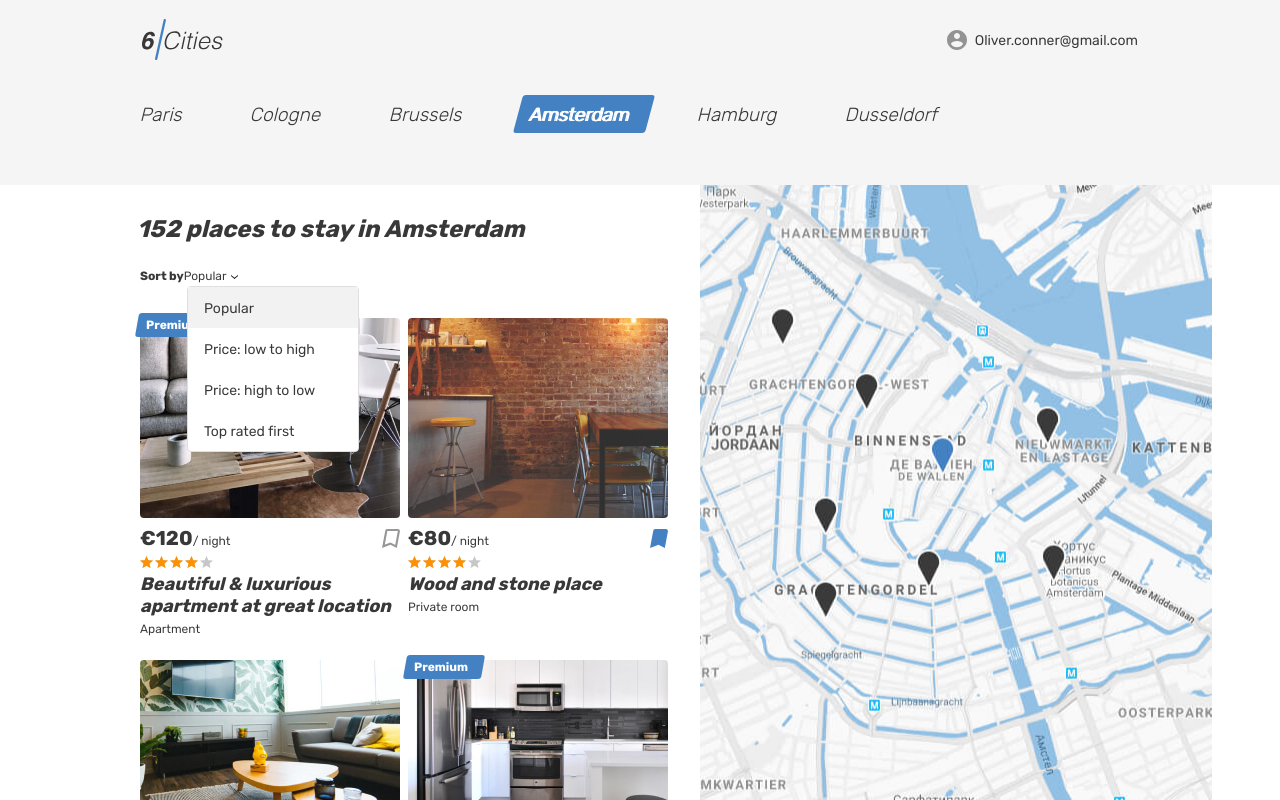
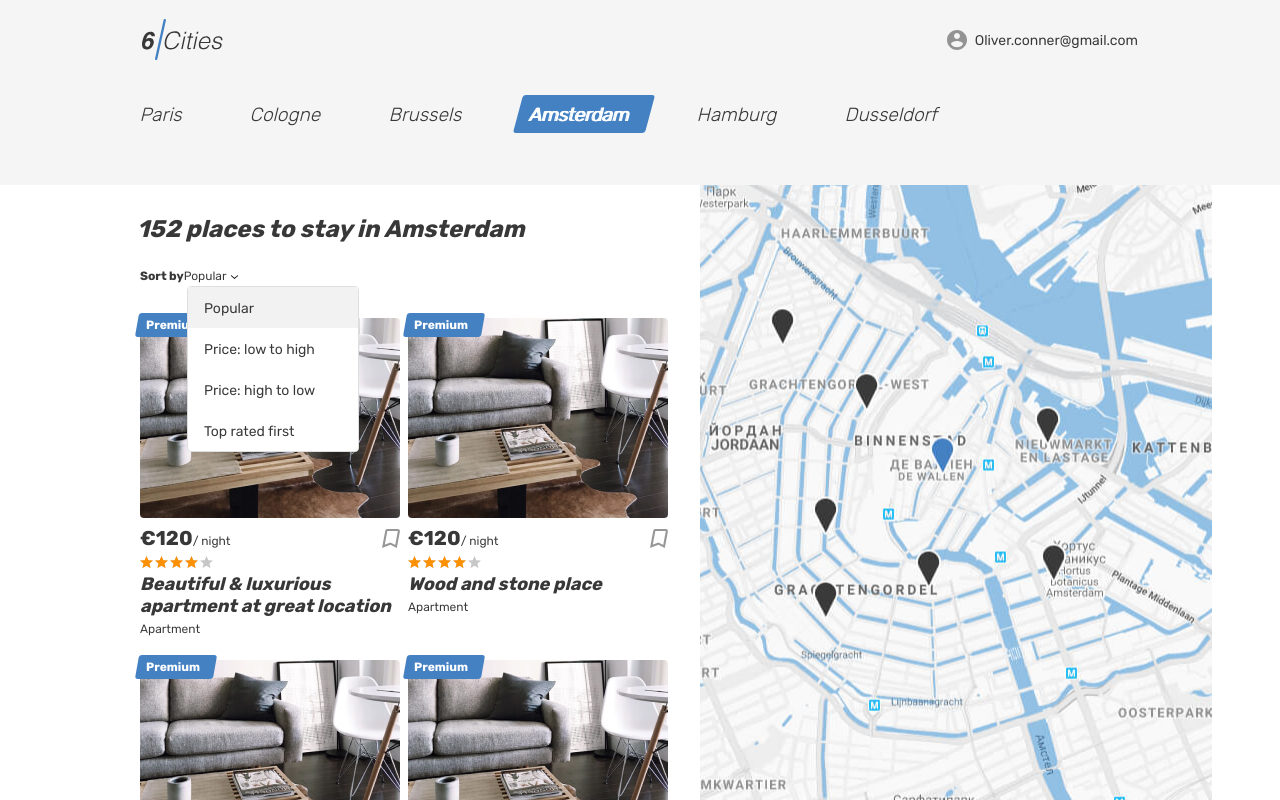
Before and after one commit to pshkuro/six-cities, a React app: page / in a window 1280 px wide. Built offline with nearby package versions, Linux system fonts and the light colour scheme.

Commit message:
Validate by prop-types lab

```diff
--- a/src/components/app/app.jsx
+++ b/src/components/app/app.jsx
@@ -1,11 +1,17 @@
+import Main from "../main/main.jsx";
+import PropTypes from "prop-types";
 import React from "react";
-import Main from "../main/main.jsx";
 
-export default function App(props) {
-  // eslint-disable-next-line react/prop-types
-  const {advertsCount} = props;
+export default function App({advertsInfo}) {
 
   return (
-    <Main advertsCount={advertsCount}/>
+    <Main advertsInfo={advertsInfo}/>
   );
 }
+
+App.propTypes = {
+  advertsInfo: PropTypes.shape({
+    advertsCount: PropTypes.number.isRequired,
+    advertsDescription: PropTypes.arrayOf(PropTypes.string.isRequired),
+  }),
+};
--- a/src/components/main/main.jsx
+++ b/src/components/main/main.jsx
@@ -1,8 +1,8 @@
+import PropTypes from "prop-types";
 import React from "react";
 
-export default function Main(props) {
-  // eslint-disable-next-line react/prop-types
-  const {advertsCount} = props;
+export default function Main({advertsInfo}) {
+  const {advertsCount, advertsDescription} = advertsInfo;
 
   return (
     <div className="page page--gray page--main">
@@ -94,7 +94,8 @@ export default function Main(props) {
                 </select> */}
               </form>
               <div className="cities__places-list places__list tabs__content">
-                <article className="cities__place-card place-card">
+                {advertsDescription.map((description) => (
+                  <article className="cities__place-card place-card" key={description}>
                     <div className="place-card__mark">
                       <span>Premium</span>
                     </div>
@@ -123,142 +124,12 @@ export default function Main(props) {
                         </div>
                       </div>
                       <h2 className="place-card__name">
-                      <a href="#">Beautiful &amp; luxurious apartment at great location</a>
+                        <a href="#">{description}</a>
                       </h2>
                       <p className="place-card__type">Apartment</p>
                     </div>
                   </article>
-
-                <article className="cities__place-card place-card">
-                  <div className="cities__image-wrapper place-card__image-wrapper">
-                    <a href="#">
-                      <img className="place-card__image" src="img/room.jpg" width="260" height="200" alt="Place image" />
-                    </a>
-                  </div>
-                  <div className="place-card__info">
-                    <div className="place-card__price-wrapper">
-                      <div className="place-card__price">
-                        <b className="place-card__price-value">&euro;80</b>
-                        <span className="place-card__price-text">&#47;&nbsp;night</span>
-                      </div>
-                      <button className="place-card__bookmark-button place-card__bookmark-button--active button" type="button">
-                        <svg className="place-card__bookmark-icon" width="18" height="19">
-                          <use xlinkHref="#icon-bookmark"></use>
-                        </svg>
-                        <span className="visually-hidden">In bookmarks</span>
-                      </button>
-                    </div>
-                    <div className="place-card__rating rating">
-                      <div className="place-card__stars rating__stars">
-                        <span style={{width: `80%`}}></span>
-                        <span className="visually-hidden">Rating</span>
-                      </div>
-                    </div>
-                    <h2 className="place-card__name">
-                      <a href="#">Wood and stone place</a>
-                    </h2>
-                    <p className="place-card__type">Private room</p>
-                  </div>
-                </article>
-
-                <article className="cities__place-card place-card">
-                  <div className="cities__image-wrapper place-card__image-wrapper">
-                    <a href="#">
-                      <img className="place-card__image" src="img/apartment-02.jpg" width="260" height="200" alt="Place image" />
-                    </a>
-                  </div>
-                  <div className="place-card__info">
-                    <div className="place-card__price-wrapper">
-                      <div className="place-card__price">
-                        <b className="place-card__price-value">&euro;132</b>
-                        <span className="place-card__price-text">&#47;&nbsp;night</span>
-                      </div>
-                      <button className="place-card__bookmark-button button" type="button">
-                        <svg className="place-card__bookmark-icon" width="18" height="19">
-                          <use xlinkHref="#icon-bookmark"></use>
-                        </svg>
-                        <span className="visually-hidden">To bookmarks</span>
-                      </button>
-                    </div>
-                    <div className="place-card__rating rating">
-                      <div className="place-card__stars rating__stars">
-                        <span style={{width: `80%`}}></span>
-                        <span className="visually-hidden">Rating</span>
-                      </div>
-                    </div>
-                    <h2 className="place-card__name">
-                      <a href="#">Canal View Prinsengracht</a>
-                    </h2>
-                    <p className="place-card__type">Apartment</p>
-                  </div>
-                </article>
-
-                <article className="cities__place-card place-card">
-                  <div className="place-card__mark">
-                    <span>Premium</span>
-                  </div>
-                  <div className="cities__image-wrapper place-card__image-wrapper">
-                    <a href="#">
-                      <img className="place-card__image" src="img/apartment-03.jpg" width="260" height="200" alt="Place image" />
-                    </a>
-                  </div>
-                  <div className="place-card__info">
-                    <div className="place-card__price-wrapper">
-                      <div className="place-card__price">
-                        <b className="place-card__price-value">&euro;180</b>
-                        <span className="place-card__price-text">&#47;&nbsp;night</span>
-                      </div>
-                      <button className="place-card__bookmark-button button" type="button">
-                        <svg className="place-card__bookmark-icon" width="18" height="19">
-                          <use xlinkHref="#icon-bookmark"></use>
-                        </svg>
-                        <span className="visually-hidden">To bookmarks</span>
-                      </button>
-                    </div>
-                    <div className="place-card__rating rating">
-                      <div className="place-card__stars rating__stars">
-                        <span style={{width: `100%`}}></span>
-                        <span className="visually-hidden">Rating</span>
-                      </div>
-                    </div>
-                    <h2 className="place-card__name">
-                      <a href="#">Nice, cozy, warm big bed apartment</a>
-                    </h2>
-                    <p className="place-card__type">Apartment</p>
-                  </div>
-                </article>
-
-                <article className="cities__place-card place-card">
-                  <div className="cities__image-wrapper place-card__image-wrapper">
-                    <a href="#">
-                      <img className="place-card__image" src="img/room.jpg" width="260" height="200" alt="Place image" />
-                    </a>
-                  </div>
-                  <div className="place-card__info">
-                    <div className="place-card__price-wrapper">
-                      <div className="place-card__price">
-                        <b className="place-card__price-value">&euro;80</b>
-                        <span className="place-card__price-text">&#47;&nbsp;night</span>
-                      </div>
-                      <button className="place-card__bookmark-button place-card__bookmark-button--active button" type="button">
-                        <svg className="place-card__bookmark-icon" width="18" height="19">
-                          <use xlinkHref="#icon-bookmark-active"></use>
-                        </svg>
-                        <span className="visually-hidden">In bookmarks</span>
-                      </button>
-                    </div>
-                    <div className="place-card__rating rating">
-                      <div className="place-card__stars rating__stars">
-                        <span style={{width: `80%`}}></span>
-                        <span className="visually-hidden">Rating</span>
-                      </div>
-                    </div>
-                    <h2 className="place-card__name">
-                      <a href="#">Wood and stone place</a>
-                    </h2>
-                    <p className="place-card__type">Private room</p>
-                  </div>
-                </article>
+                ))}
               </div>
             </section>
             <div className="cities__right-section">
@@ -270,3 +141,10 @@ export default function Main(props) {
     </div>
   );
 }
+
+Main.propTypes = {
+  advertsInfo: PropTypes.shape({
+    advertsCount: PropTypes.number.isRequired,
+    advertsDescription: PropTypes.arrayOf(PropTypes.string.isRequired),
+  }),
+};
--- a/src/index.js
+++ b/src/index.js
@@ -2,11 +2,12 @@ import React from "react";
 import ReactDom from "react-dom";
 import App from "./components/app/app.jsx";
 
-const Info = {
-  ADVERTS_COUNT: 152,
+const AdvertsInfo = {
+  advertsCount: 152,
+  advertsDescription: [`Beautiful & luxurious apartment at great location`, `Wood and stone place`, `Beautyful seaview`, `Fantastic house with swimming pull`],
 };
 
 ReactDom.render(
-    <App advertsCount={Info.ADVERTS_COUNT}/>,
+    <App advertsInfo={AdvertsInfo}/>,
     document.querySelector(`#root`)
 );
```
Lines whose indentation alone changed are shown as unchanged.
